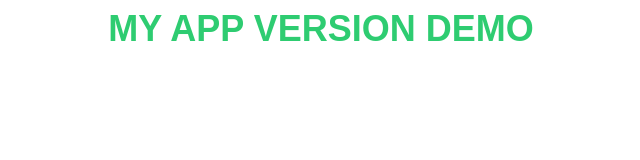
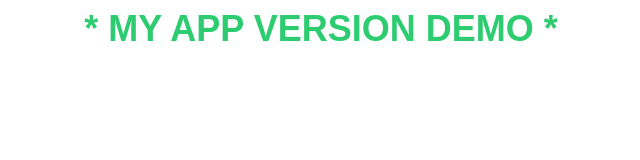
Before and after one commit to cecbrclass/argodemo, a plain HTML site: page app/index.html in a window 1280 px wide. Shown: the full height of the page, 319-959 px from the left. Drawn offline with Linux system fonts and the light colour scheme.

Commit message:
Update index.html

```diff
--- a/app/index.html
+++ b/app/index.html
@@ -1 +1 @@
-<p style="text-align:center"><span style="color:#2ecc71"><span style="font-size:36px"><span style="font-family:Arial,Helvetica,sans-serif"><strong><span style="background-color:#ffffff">MY APP VERSION DEMO</span></strong></span></span></span></p>
+<p style="text-align:center"><span style="color:#2ecc71"><span style="font-size:36px"><span style="font-family:Arial,Helvetica,sans-serif"><strong><span style="background-color:#ffffff">* MY APP VERSION DEMO *</span></strong></span></span></span></p>
```
